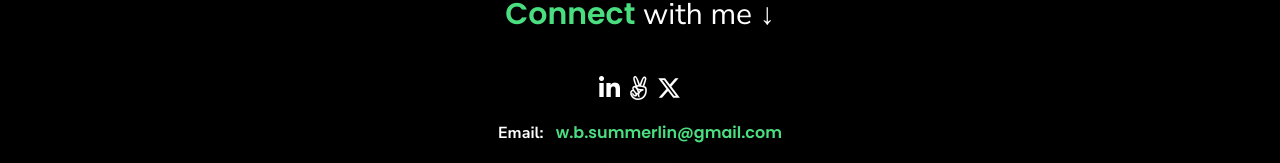
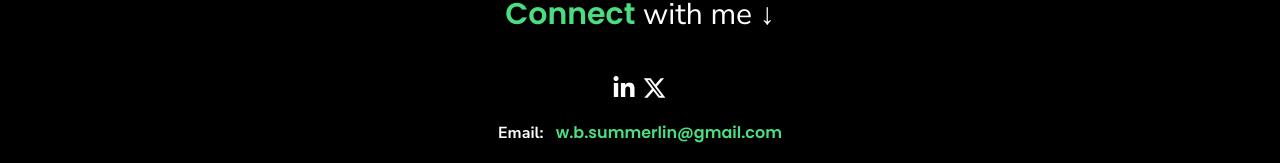
Before and after one commit to dubsumm/will-portfolio-svelte, a SvelteKit app: page / in a window 1280 px wide. Shown: the part 3243-3406 px from the top of the page. Built offline with nearby package versions, Linux system fonts and the light colour scheme.

Commit message:
removed angelslist

```diff
--- a/src/components/Footer.svelte
+++ b/src/components/Footer.svelte
@@ -1,7 +1,6 @@
 <script>
 	const socials = [
 		{ link: 'https://www.linkedin.com/in/willbsummerlin/', icon: 'fa-brands fa-linkedin-in' },
-		{ link: 'https://wellfound.com/u/william-b-summerlin', icon: 'fa-brands fa-angellist' },
 		{ link: 'https://x.com/WillieSumm', icon: 'fa-brands fa-x-twitter' }
 	];
 </script>
--- a/src/components/Header.svelte
+++ b/src/components/Header.svelte
@@ -1,15 +1,13 @@
 <script>
 	import { contactModalStore } from '../lib/stores/contactModalStore';
-	import Modal from './Modal.svelte';
-
-	let showModal = false;
 
 	export let y;
+
 	let tabs = [
 		{ name: 'Projects', link: '#projects' },
 		{ name: 'About Me', link: '#about' }
-		// { name: 'Contact', link: '#contact' }
 	];
+
 </script>
 
 <header
--- a/src/components/Modal.svelte
+++ b/src/components/Modal.svelte
@@ -7,7 +7,6 @@
 
 	const socials = [
 		{ link: 'https://www.linkedin.com/in/willbsummerlin/', icon: 'fa-brands fa-linkedin-in' },
-		{ link: 'https://wellfound.com/u/william-b-summerlin', icon: 'fa-brands fa-angellist' },
 		{ link: 'https://x.com/WillieSumm', icon: 'fa-brands fa-x-twitter' }
 	];
 </script>
```
